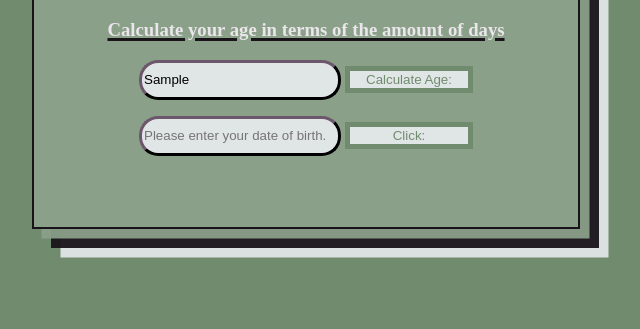
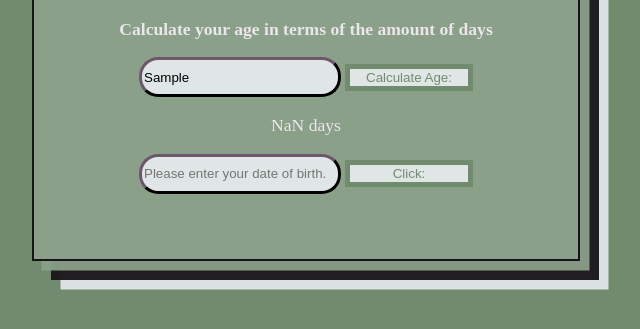
Before and after one commit to SethTobias/AgeToDays, a plain HTML site: page index.html in a window 1280 px wide. Both pictures are taken after typing "Sample" into the empty fields and a click on the button "Calculate Age:". Shown: the part 71-400 px from the top of the page, without its empty margins (334-974 px from the left). Drawn offline with Linux system fonts and the light colour scheme.

Commit message:
added more styles

```diff
--- a/CSS/index.css
+++ b/CSS/index.css
@@ -17,17 +17,18 @@ body {
   text-decoration: underline 3px var(--accent);
 }
 
-.subHeading {
+.subHeading,
+p {
   text-align: center;
   color: var(--text);
-  text-decoration: underline 3px var(--accent);
+  font-size: 1.1rem;
 }
 
 .mainDiv {
   background-color: var(--divBackground);
   animation: divTransition 10s 1s infinite;
   border: var(--accent) solid 2px;
-  height: 18rem;
+  height: 20rem;
   width: 34rem;
   margin: auto;
 }
--- a/JavaScript/index.js
+++ b/JavaScript/index.js
@@ -0,0 +1,14 @@
+function calculateAge() {
+  let input = document.querySelector("input").value;
+  answer = input * 365.25;
+  document.querySelectorAll("p")[0].innerText = answer + " days";
+}
+let ageBtn = document.querySelectorAll("button")[0];
+ageBtn.addEventListener("click", () => calculateAge());
+
+function dob() {
+  document.querySelectorAll("p")[1].innerText =
+    "You should be more aware of what personal info you give out. I know the first six digits of your ID now.";
+}
+let dobBtn = document.querySelectorAll("button")[1];
+dobBtn.addEventListener("click", () => dob());
```
